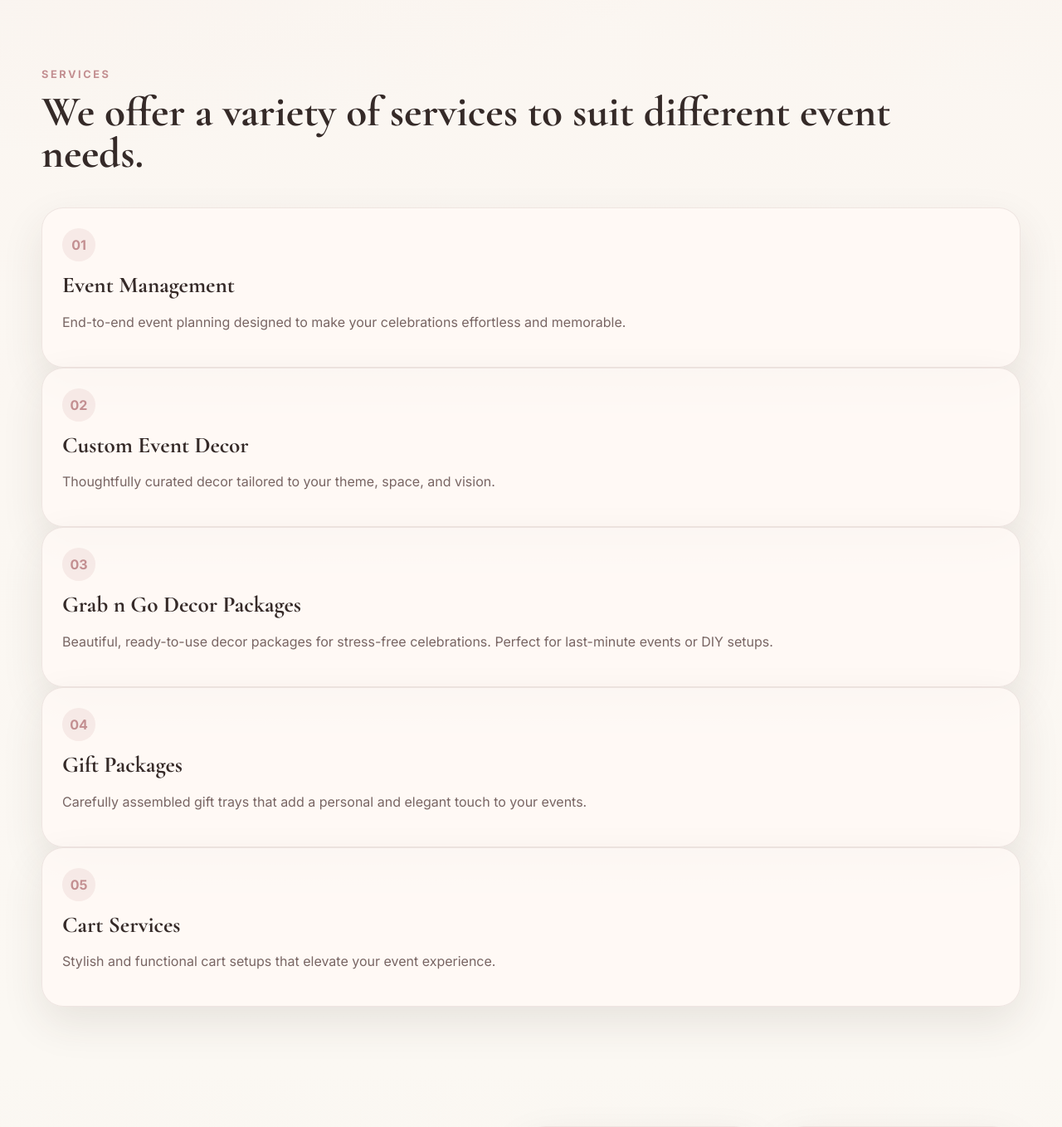
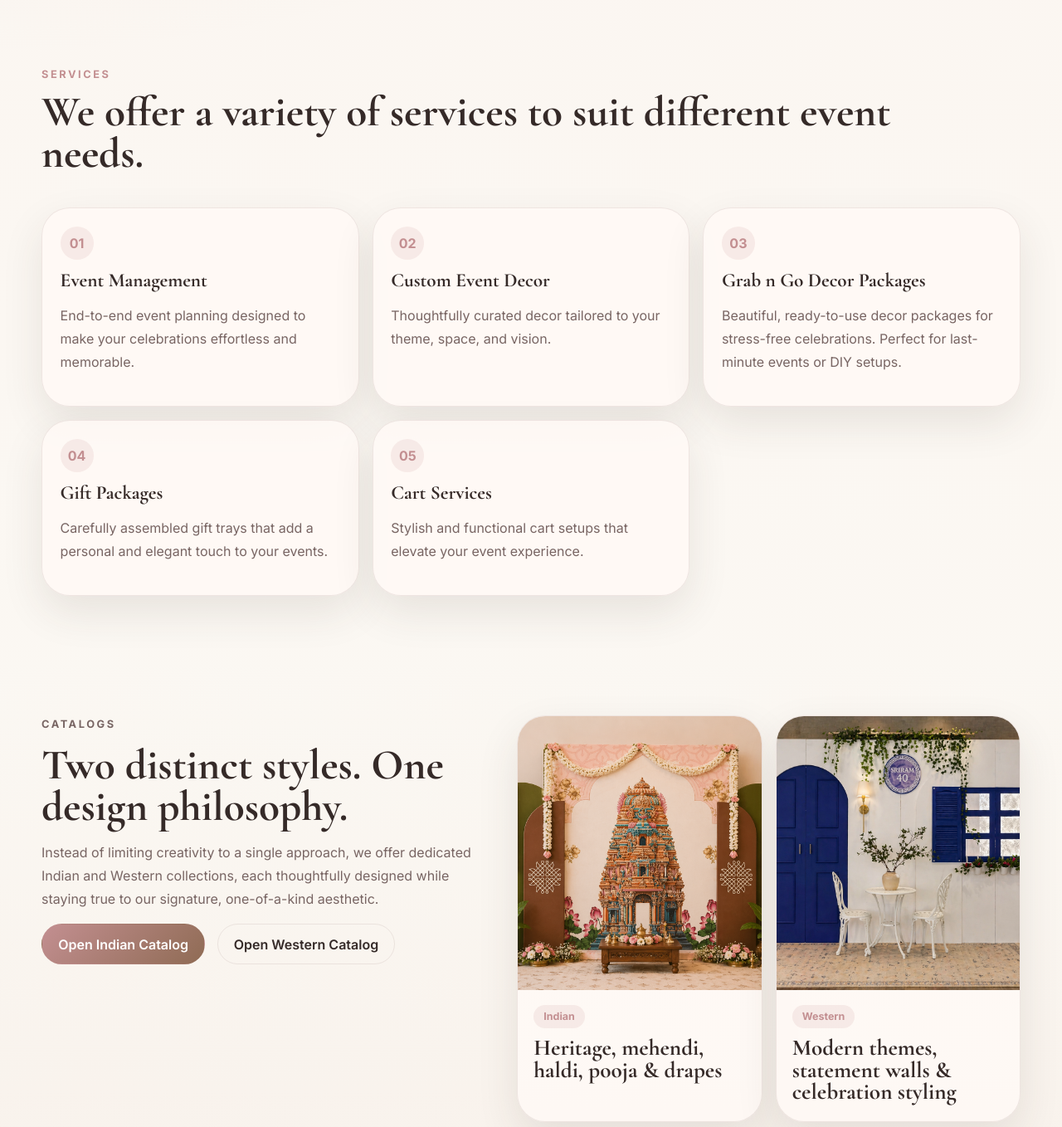
Before and after one commit to manasap/manasap.github.io, a PHP site: page /nextdoor-v2-2/index.html in a window 1280 px wide. Shown: the part 1609-2967 px from the top of the page at 83% size. Run offline with PHP 8.4, Linux system fonts and the light colour scheme.

Commit message:
latest changes

```diff
--- a/nextdoor-v2-2/style.css
+++ b/nextdoor-v2-2/style.css
@@ -287,15 +287,32 @@ h3 { font-size: 1.7rem; }
   max-width: 26rem;
 }
 
-.cards.three-up {
+.services-grid {
   display: grid;
-  grid-template-columns: repeat(3, minmax(0, 1fr));
+  grid-template-columns: repeat(2, minmax(0, 1fr));
   gap: 1rem;
 }
 
+.services-grid-text {
+  grid-template-columns: repeat(3, minmax(0, 1fr));
+}
+
 .service-card {
-  border-radius: var(--radius);
-  padding: 1.5rem;
+  border-radius: var(--radius-lg);
+}
+
+.service-card-text {
+  min-height: 172px;
+  display: flex;
+  align-items: flex-start;
+}
+
+.service-copy {
+  padding: 1.35rem 1.35rem 1.45rem;
+}
+
+.service-copy h3 {
+  font-size: 1.45rem;
 }
 
 .service-index {
@@ -308,7 +325,7 @@ h3 { font-size: 1.7rem; }
   background: var(--chip);
   color: var(--accent);
   font-weight: 700;
-  margin-bottom: 1rem;
+  margin-bottom: 0.9rem;
 }
 
 .catalogs-section {
@@ -433,7 +450,7 @@ h3 { font-size: 1.7rem; }
   .process-shell,
   .footer-shell,
   .section-head,
-  .cards.three-up,
+  .services-grid,
   .catalog-preview-grid,
   .unified-gallery-grid {
     grid-template-columns: 1fr;
```
